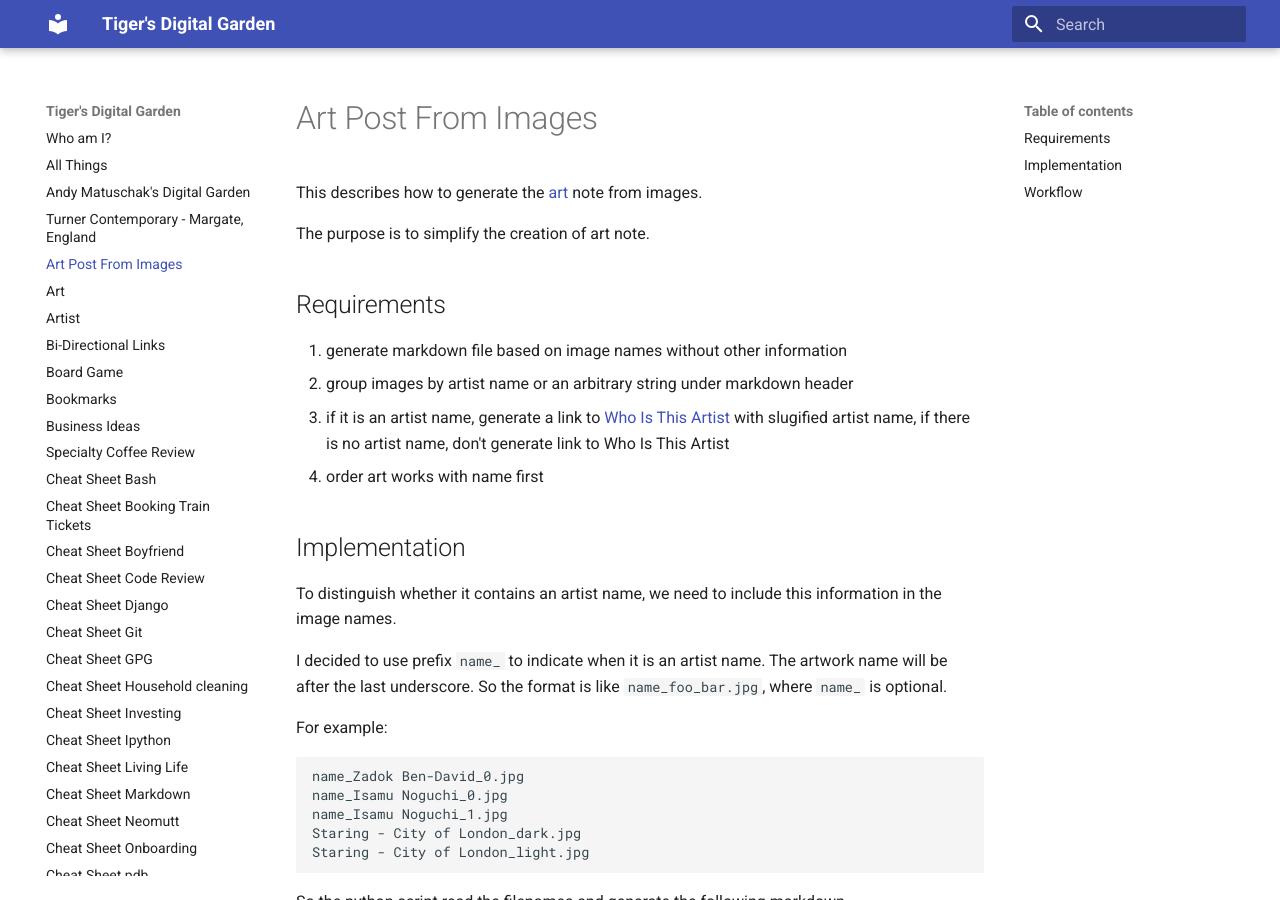
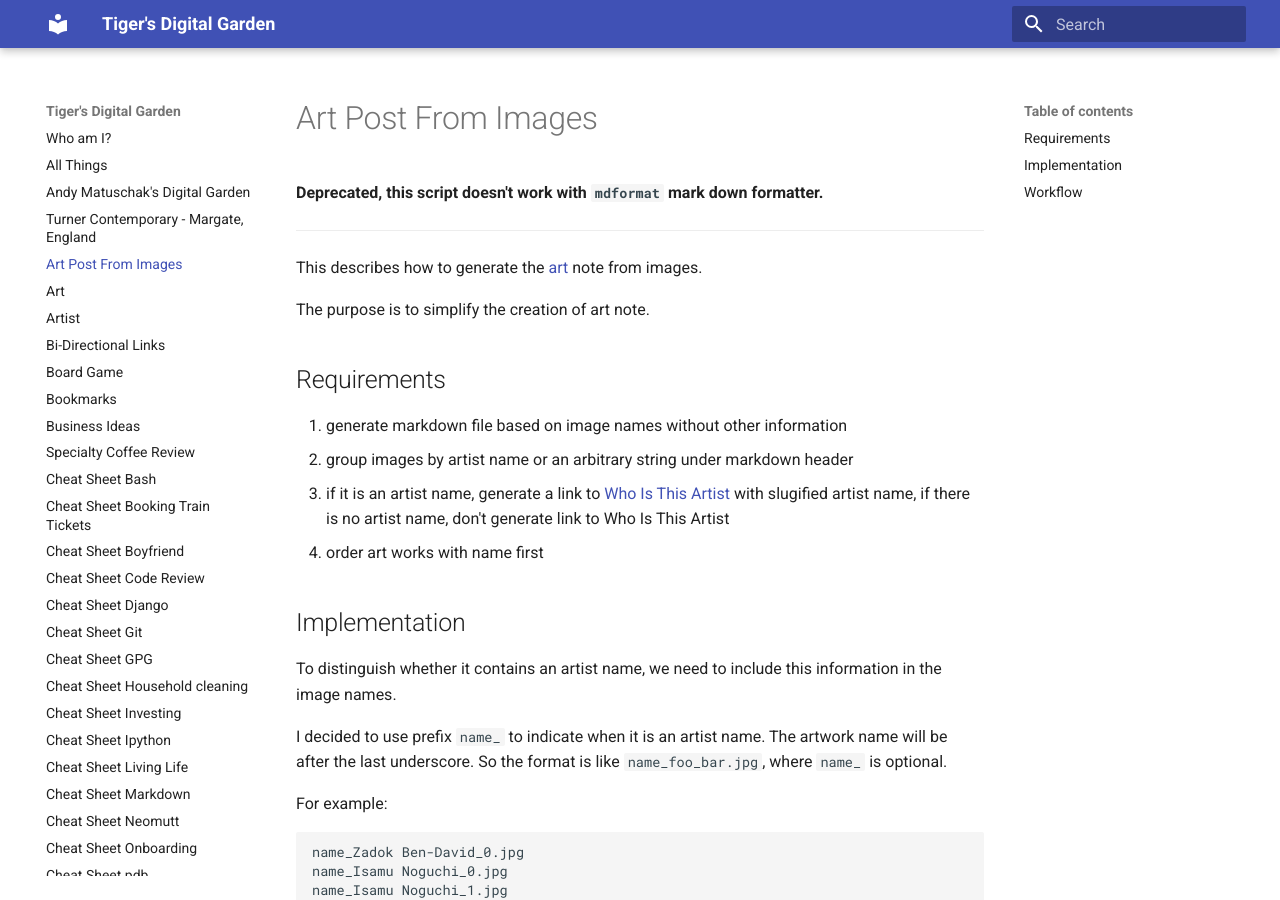
Before and after one commit to ynotstartups/notes, an MkDocs documentation site: the page built from notes/art-post-from-images.md, in a window 1280 px wide and 900 px high. Built offline with MkDocs 1.6.1 and Material for MkDocs 9.7.7, drawn with Linux system fonts in a browser that asks for light colours.

```diff
--- a/notes/art-post-from-images.md
+++ b/notes/art-post-from-images.md
@@ -1,4 +1,8 @@
 # Art Post From Images
+
+**Deprecated, this script doesn't work with `mdformat` mark down formatter.**
+
+______________________________________________________________________
 
 This describes how to generate the [art](art.md) note from images.
 
```
Also changed, not shown: 1 other file.
